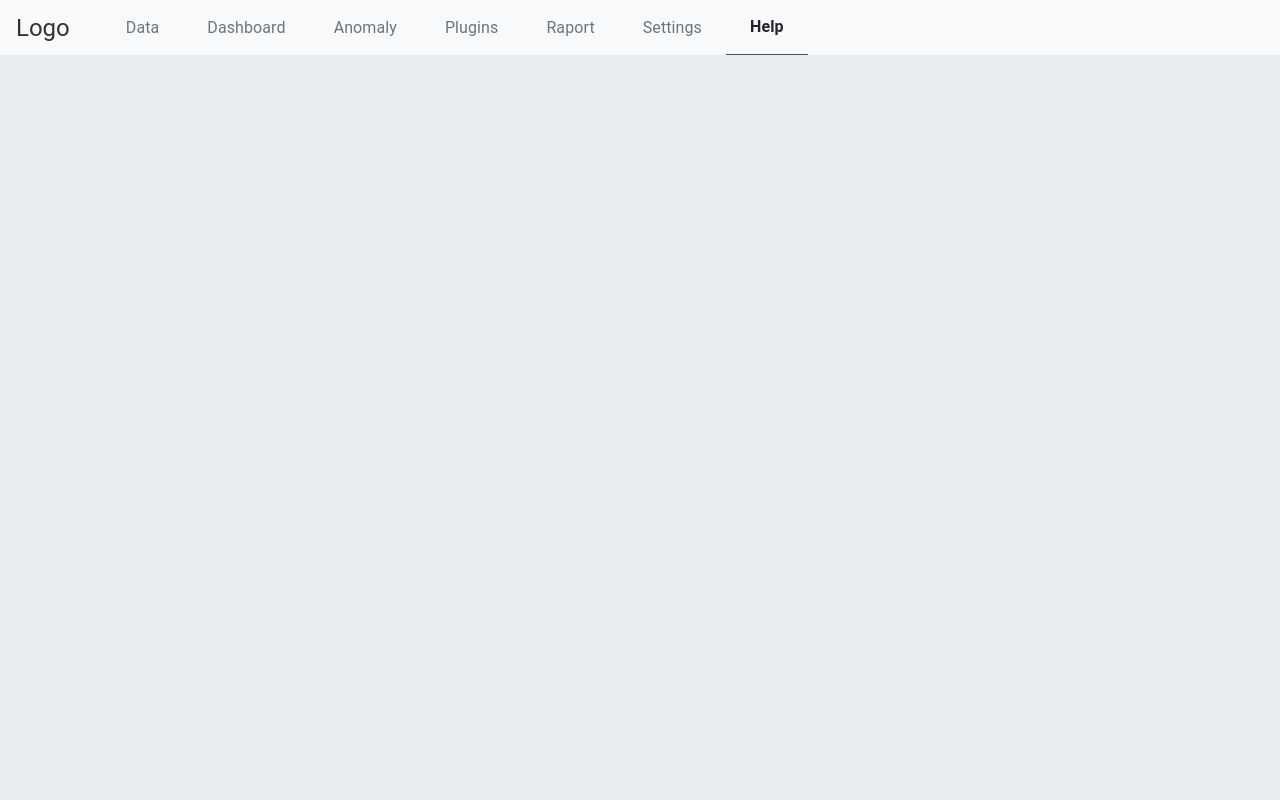
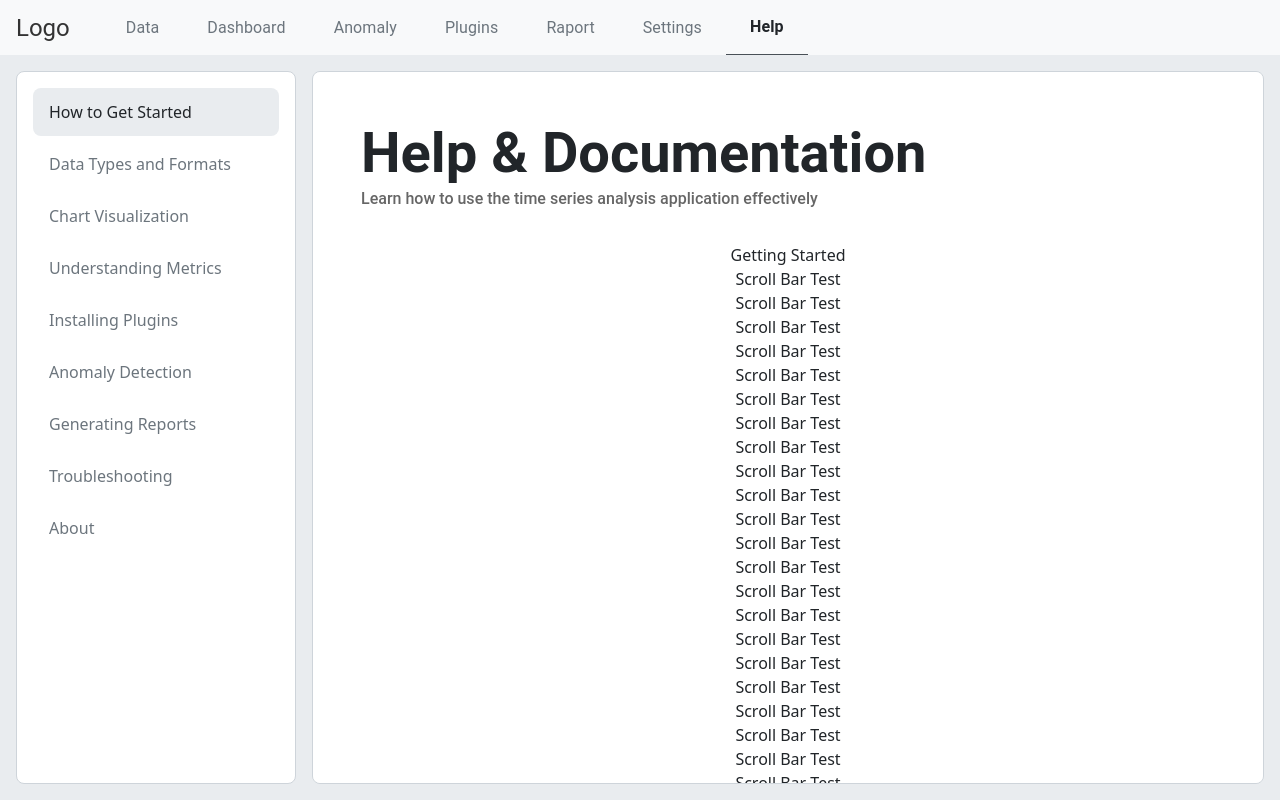
Before and after one commit to misko02/Comparison-Tool, a React (Create React App) app in the folder client/: page /help/getting-started in a window 1280 px wide. Built offline with nearby package versions, Linux system fonts and the light colour scheme.

Commit message:
Add Sidebar to HelpPage and initial subpages

```diff
--- a/client/src/App.tsx
+++ b/client/src/App.tsx
@@ -10,6 +10,15 @@ import SettingsPage from './pages/Settings/SettingsPage';
 import HelpPage from './pages/Help/HelpPage';
 import './App.css';
 import 'bootstrap/dist/css/bootstrap.min.css';
+import { HelpGettingStarted } from "./pages/Help/HelpSubGettingStarted";
+import { HelpChartVisualization } from "./pages/Help/HelpSubChartVisualization";
+import { HelpDataTypes } from "./pages/Help/HelpSubDataTypes";
+import { HelpAnomalyDetection } from "./pages/Help/HelpSubAnomalyDetection";
+import { HelpTroubleshooting } from "./pages/Help/HelpSubTroubleshooting";
+import { HelpAbout } from "./pages/Help/HelpSubAbout";
+import { HelpMetrics } from "./pages/Help/HelpSubMetrics";
+import { HelpPlugins } from "./pages/Help/HelpSubPlugins";
+import { HelpReports } from "./pages/Help/HelpSubReports";
 
 const App: React.FC = () => {
   return (
@@ -27,7 +36,15 @@ const App: React.FC = () => {
             {/* Add here settings subpages */}
           </Route>
           <Route path="/help" element={<HelpPage />}>
-            {/* Add here help subpages */}
+            <Route path="getting-started" element={<HelpGettingStarted />} />
+            <Route path="data-types" element={<HelpDataTypes />} />
+            <Route path="chart-visualization" element={<HelpChartVisualization />} />
+            <Route path="metrics" element={<HelpMetrics />} />
+            <Route path="plugins" element={<HelpPlugins />} />
+            <Route path="anomaly-detection" element={<HelpAnomalyDetection />} />
+            <Route path="reports" element={<HelpReports />} />
+            <Route path="troubleshooting" element={<HelpTroubleshooting />} />
+            <Route path="about" element={<HelpAbout />} />
           </Route>
         </Routes>
       </main>
--- a/client/src/pages/Help/HelpPage.tsx
+++ b/client/src/pages/Help/HelpPage.tsx
@@ -1,7 +1,42 @@
-import React from 'react';
+import { JSX, useEffect } from "react";
+import { Outlet, Navigate, useLocation } from "react-router-dom";
+import { Sidebar } from "../../components/SideBar/Sidebar";
+import { Header } from "../../components/Header";
 
-const HelpPage: React.FC = () => {
-  return <h1>This is Help Page</h1>;
+const HelpPage = (): JSX.Element => {
+  const location = useLocation();
+
+  // Persist the current help subpage in localStorage when on a /help/* route
+  useEffect(() => {
+    if (location.pathname.startsWith("/help/")) {
+      localStorage.setItem("lastHelpTab", location.pathname);
+    }
+  }, [location.pathname]);
+
+  // Redirect /help to the last visited subpage or default to /help/getting-started
+  const lastHelpTab = localStorage.getItem("lastHelpTab") || "/help/getting-started";
+  if (location.pathname === "/help") {
+    return <Navigate to={lastHelpTab} replace />;
+  }
+
+  return (
+    // Main container with flex layout to position sidebar and content
+    <div className="d-flex flex-grow-1" style={{ gap: "var(--section-margin)", height: "100%" }}>
+      <Sidebar page="help" /> {/* Sidebar variant for HelpPage */}
+      <div
+        className="section-container d-flex flex-column"
+        style={{
+          padding: "48px", // Main Section padding
+          gap: "32px",
+          overflowY: "auto", // Scrollbar for overflowing content
+          height: "100%",
+          width: "100%"
+        }}>
+        <Header title="Help & Documentation" subtitle="Learn how to use the time series analysis application effectively" />
+        <Outlet /> {/* Renders Selected Help Subpage content */}
+      </div>
+    </div>
+  );
 };
 
 export default HelpPage;
--- /dev/null
+++ b/client/src/pages/Help/HelpSubAbout.tsx
@@ -0,0 +1,5 @@
+import { JSX } from "react";
+
+export const HelpAbout = (): JSX.Element => {
+  return <div>About</div>;
+};
--- /dev/null
+++ b/client/src/pages/Help/HelpSubAnomalyDetection.tsx
@@ -0,0 +1,5 @@
+import { JSX } from "react";
+
+export const HelpAnomalyDetection = (): JSX.Element => {
+  return <div>Anomaly Detection</div>;
+};
--- /dev/null
+++ b/client/src/pages/Help/HelpSubChartVisualization.tsx
@@ -0,0 +1,5 @@
+import { JSX } from "react";
+
+export const HelpChartVisualization = (): JSX.Element => {
+  return <div>Chart Visualization</div>;
+};
--- /dev/null
+++ b/client/src/pages/Help/HelpSubDataTypes.tsx
@@ -0,0 +1,5 @@
+import { JSX } from "react";
+
+export const HelpDataTypes = (): JSX.Element => {
+  return <div>Data Types and Formats Content</div>;
+};
--- /dev/null
+++ b/client/src/pages/Help/HelpSubGettingStarted.tsx
@@ -0,0 +1,74 @@
+import { JSX } from "react";
+
+export const HelpGettingStarted = (): JSX.Element => {
+  return (
+    <div>
+      <div>Getting Started</div>
+      <div>Scroll Bar Test</div>
+      <div>Scroll Bar Test</div>
+      <div>Scroll Bar Test</div>
+      <div>Scroll Bar Test</div>
+      <div>Scroll Bar Test</div>
+      <div>Scroll Bar Test</div>
+      <div>Scroll Bar Test</div>
+      <div>Scroll Bar Test</div>
+      <div>Scroll Bar Test</div>
+      <div>Scroll Bar Test</div>
+      <div>Scroll Bar Test</div>
+      <div>Scroll Bar Test</div>
+      <div>Scroll Bar Test</div>
+      <div>Scroll Bar Test</div>
+      <div>Scroll Bar Test</div>
+      <div>Scroll Bar Test</div>
+      <div>Scroll Bar Test</div>
+      <div>Scroll Bar Test</div>
+      <div>Scroll Bar Test</div>
+      <div>Scroll Bar Test</div>
+      <div>Scroll Bar Test</div>
+      <div>Scroll Bar Test</div>
+      <div>Scroll Bar Test</div>
+      <div>Scroll Bar Test</div>
+      <div>Scroll Bar Test</div>
+      <div>Scroll Bar Test</div>
+      <div>Scroll Bar Test</div>
+      <div>Scroll Bar Test</div>
+      <div>Scroll Bar Test</div>
+      <div>Scroll Bar Test</div>
+      <div>Scroll Bar Test</div>
+      <div>Scroll Bar Test</div>
+      <div>Scroll Bar Test</div>
+      <div>Scroll Bar Test</div>
+      <div>Scroll Bar Test</div>
+      <div>Scroll Bar Test</div>
+      <div>Scroll Bar Test</div>
+      <div>Scroll Bar Test</div>
+      <div>Scroll Bar Test</div>
+      <div>Scroll Bar Test</div>
+      <div>Scroll Bar Test</div>
+      <div>Scroll Bar Test</div>
+      <div>Scroll Bar Test</div>
+      <div>Scroll Bar Test</div>
+      <div>Scroll Bar Test</div>
+      <div>Scroll Bar Test</div>
+      <div>Scroll Bar Test</div>
+      <div>Scroll Bar Test</div>
+      <div>Scroll Bar Test</div>
+      <div>Scroll Bar Test</div>
+      <div>Scroll Bar Test</div>
+      <div>Scroll Bar Test</div>
+      <div>Scroll Bar Test</div>
+      <div>Scroll Bar Test</div>
+      <div>Scroll Bar Test</div>
+      <div>Scroll Bar Test</div>
+      <div>Scroll Bar Test</div>
+      <div>Scroll Bar Test</div>
+      <div>Scroll Bar Test</div>
+      <div>Scroll Bar Test</div>
+      <div>Scroll Bar Test</div>
+      <div>Scroll Bar Test</div>
+      <div>Scroll Bar Test</div>
+      <div>Scroll Bar Test</div>
+      <div>Scroll Bar Test</div>
+    </div>
+  );
+};
--- /dev/null
+++ b/client/src/pages/Help/HelpSubMetrics.tsx
@@ -0,0 +1,5 @@
+import { JSX } from "react";
+
+export const HelpMetrics = (): JSX.Element => {
+  return <div>Understanding Metrics</div>;
+};
--- /dev/null
+++ b/client/src/pages/Help/HelpSubPlugins.tsx
@@ -0,0 +1,5 @@
+import { JSX } from "react";
+
+export const HelpPlugins = (): JSX.Element => {
+  return <div>Installing Plugins</div>;
+};
--- /dev/null
+++ b/client/src/pages/Help/HelpSubReports.tsx
@@ -0,0 +1,5 @@
+import { JSX } from "react";
+
+export const HelpReports = (): JSX.Element => {
+  return <div>Generating Reports</div>;
+};
--- /dev/null
+++ b/client/src/pages/Help/HelpSubTroubleshooting.tsx
@@ -0,0 +1,5 @@
+import { JSX } from "react";
+
+export const HelpTroubleshooting = (): JSX.Element => {
+  return <div>Troubleshooting</div>;
+};
```
